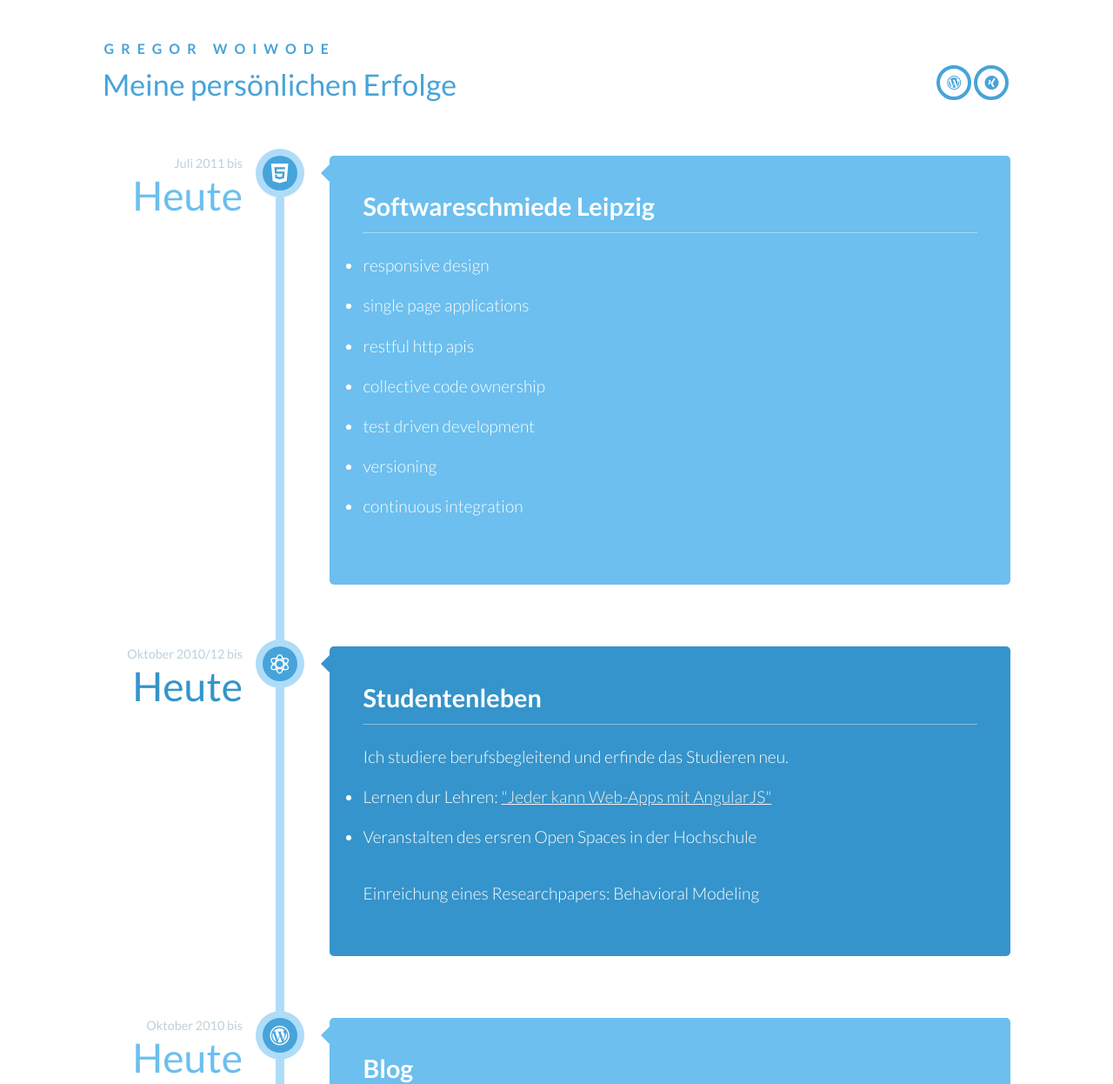
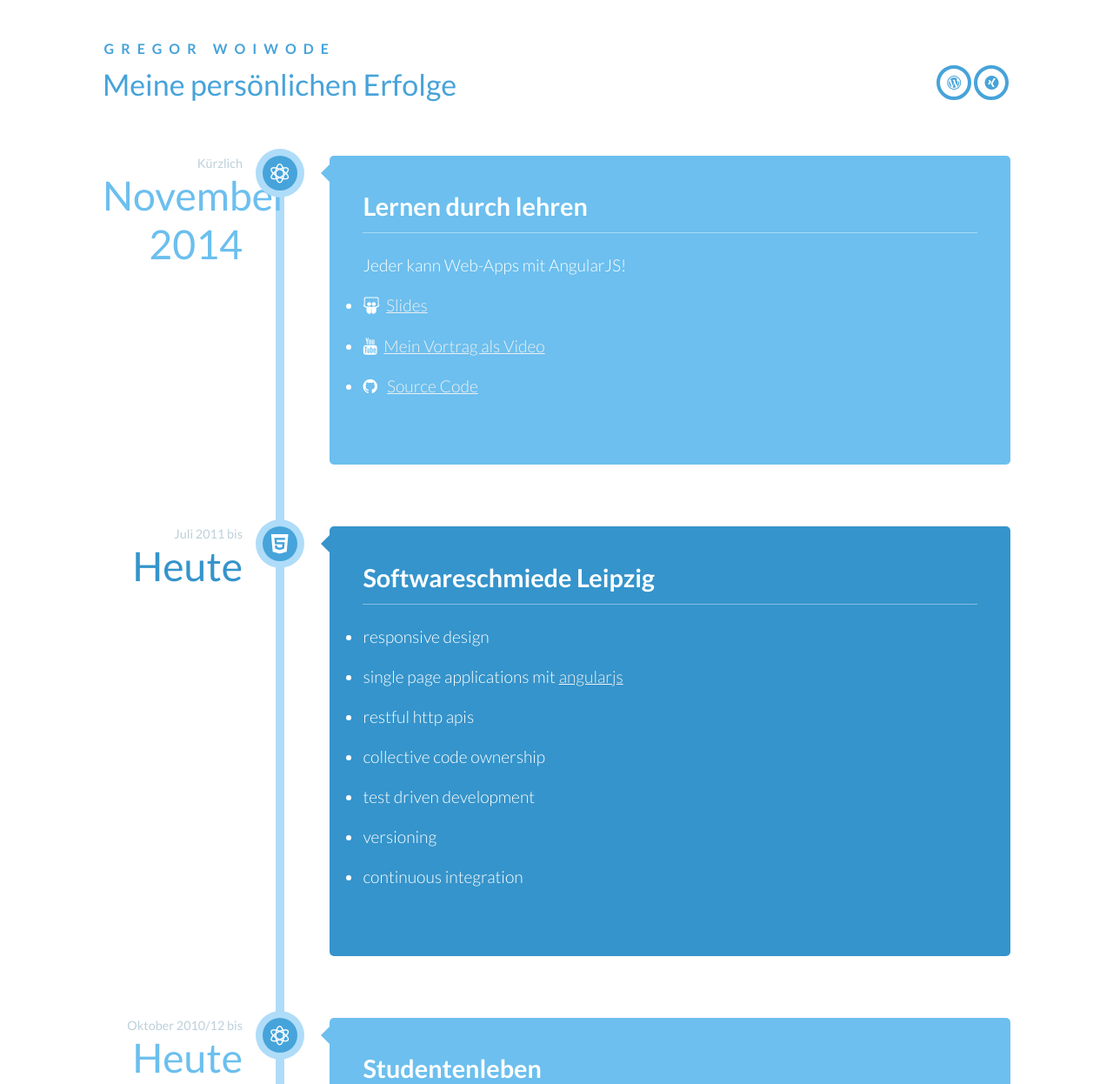
Before and after one commit to GregOnNet/Lebenslauf, a website: page index.html in a window 1280 px wide. Shown: the top 1246 px of the page at 87% size. Drawn offline with Linux system fonts and the light colour scheme.

Commit message:
Setting angularjs-workshop and its resources to top

```diff
--- a/index.html
+++ b/index.html
@@ -1,5 +1,6 @@
 <!DOCTYPE html>
 <html lang="en" class="no-js">
+
 <head>
   <meta charset="UTF-8" />
   <meta name="viewport" content="width=device-width, initial-scale=1.0">
@@ -7,8 +8,10 @@
   <link rel="icon" href="favicon.ico">
   <link rel="stylesheet" type="text/css" href="css/default.css" />
   <link rel="stylesheet" type="text/css" href="css/component.css" />
+  <link rel="stylesheet" type="text/css" href="bower_components/font-awesome/css/font-awesome.css" />
   <script src="js/modernizr.custom.js"></script>
 </head>
+
 <body>
   <div class="container">
     <header class="clearfix">
@@ -29,14 +32,41 @@
     <div class="main">
       <ul class="cbp_tmtimeline">
         <li>
-						<time class="cbp_tmtime" datetime="2013-04-13 05:36"><span>Juli 2011 bis</span> <span>Heute</span></time>
+          <time class="cbp_tmtime" datetime="2013-04-11T12:04">
+						<span>Kürzlich</span>
+						<span>November 2014</span>
+          </time>
+          <div class="cbp_tmicon cbp_tmicon-education"></div>
+          <div class="cbp_tmlabel">
+            <h2>Lernen durch lehren</h2>
+            <p>Jeder kann Web-Apps mit AngularJS!
+              <ul>
+                <li>
+									<i class="fa fa-slideshare"></i>&nbsp;
+                  <a href="http://www.slideshare.net/GregOnNet/angularjs-41470965" target="_blank">Slides</a>
+                </li>
+                <li>
+									<i class="fa fa-youtube"></i>&nbsp;
+                  <a href="https://www.youtube.com/watch?v=tLaLBPQXxW8" target="_blank">Mein Vortrag als Video</a>
+                </li>
+                <li>
+									<i class="fa fa-github"></i> &nbsp;
+                  <a href="https://github.com/GregOnNet/angular-cups" target="_blank">Source Code</a>
+                </li>
+              </ul>
+            </p>
+          </div>
+        </li>
+        <li>
+          <time class="cbp_tmtime" datetime="2013-04-13 05:36"><span>Juli 2011 bis</span>  <span>Heute</span>
+          </time>
           <div class="cbp_tmicon cbp_tmicon-html"></div>
           <div class="cbp_tmlabel">
             <h2>Softwareschmiede Leipzig</h2>
             <p>
               <ul>
                 <li>responsive design</li>
-									<li>single page applications</li>
+                <li>single page applications mit <a href="http://angularjs.org" target="_blang">angularjs</a></li>
                 <li>restful http apis</li>
                 <li>collective code ownership</li>
                 <li>test driven development</li>
@@ -47,33 +77,36 @@
           </div>
         </li>
         <li>
-						<time class="cbp_tmtime" datetime="2013-04-11T12:04"><span>Oktober 2010/12 bis</span> <span>Heute</span></time>
+          <time class="cbp_tmtime" datetime="2013-04-11T12:04"><span>Oktober 2010/12 bis</span>  <span>Heute</span>
+          </time>
           <div class="cbp_tmicon cbp_tmicon-education"></div>
           <div class="cbp_tmlabel">
             <h2>Studentenleben</h2>
             <p>Ich studiere berufsbegleitend und erfinde das Studieren neu.
               <ul>
-								<li>Lernen dur Lehren: <a href="http://www.slideshare.net/GregOnNet/angularjs-41470965" target="_blank">"Jeder kann Web-Apps mit AngularJS"</a></li>
-								<li>Veranstalten des ersren Open Spaces in der Hochschule</li>
+                <li>Veranstalten des ersten Open Spaces in der Hochschule</li>
               </ul>
             </p>
             <p>Einreichung eines Researchpapers: Behavioral Modeling</p>
           </div>
         </li>
         <li>
-						<time class="cbp_tmtime" datetime="2011-07-1 "><span>Oktober 2010 bis</span> <span>Heute</span></time>
+          <time class="cbp_tmtime" datetime="2011-07-1 "><span>Oktober 2010 bis</span>  <span>Heute</span>
+          </time>
           <div class="cbp_tmicon cbp_tmicon-wordpress"></div>
           <div class="cbp_tmlabel">
             <h2>Blog</h2>
             <p>Mithilfe gelebter Shareconomy zur Community!
               <ul>
-									<li><a href="http://woiwode.info" target="_blank">http://woiwode.info</a></li>
+                <li><a href="http://woiwode.info" target="_blank">http://woiwode.info</a>
+                </li>
               </ul>
             </p>
           </div>
         </li>
         <li>
-						<time class="cbp_tmtime"><span>Oktober 2010 bis</span> <span>Heute</span></time>
+          <time class="cbp_tmtime"><span>Oktober 2010 bis</span>  <span>Heute</span>
+          </time>
           <div class="cbp_tmicon cbp_tmicon-community"></div>
           <div class="cbp_tmlabel">
             <h2>Impulse aus der Community</h2>
@@ -87,7 +120,8 @@
           </div>
         </li>
         <li>
-						<time class="cbp_tmtime"><span>bis Mai</span> <span>2013</span></time>
+          <time class="cbp_tmtime"><span>bis Mai</span>  <span>2013</span>
+          </time>
           <div class="cbp_tmicon cbp_tmicon-books"></div>
           <div class="cbp_tmlabel">
             <h2>Publikation zweier Bücher</h2>
@@ -110,4 +144,5 @@
     </div>
   </div>
 </body>
+
 </html>
```
Lines whose indentation alone changed are shown as unchanged.
